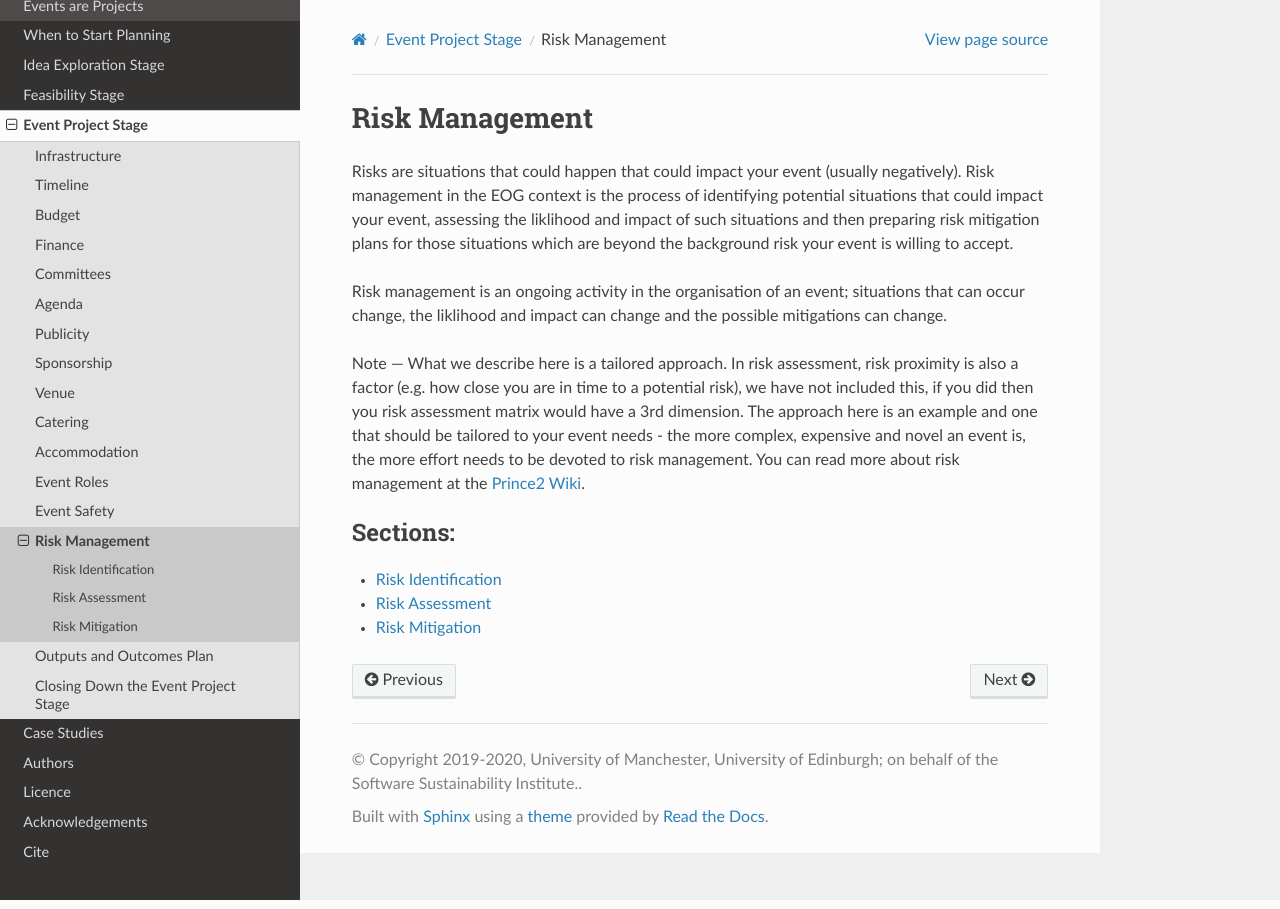
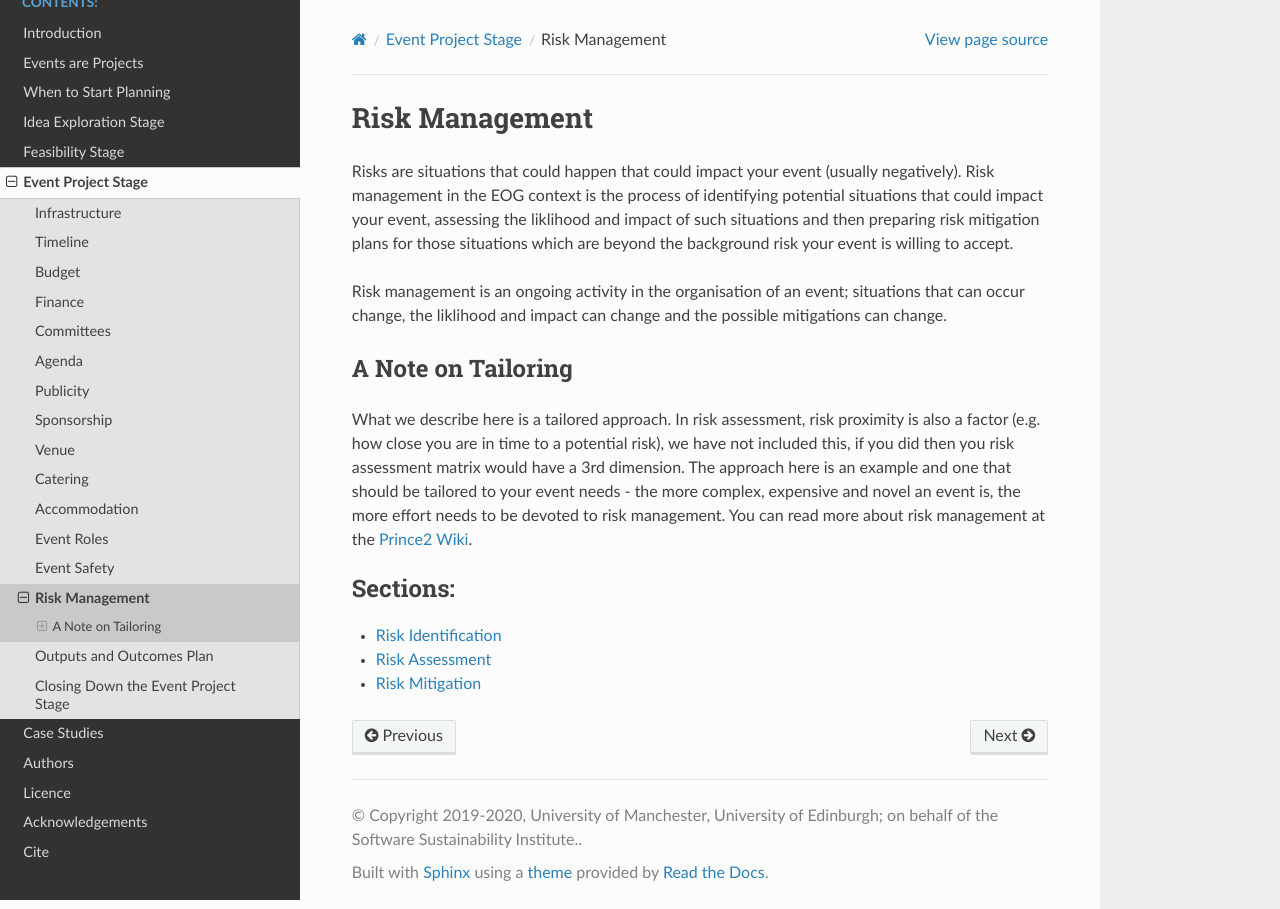
Before and after one commit to softwaresaved/event-organisation-guide, a Sphinx documentation site: the page built from docs/eog/eps-risk-management.rst, in a window 1280 px wide. Built offline with Sphinx 7.4.7 and the Read the Docs theme 2.0.0, drawn with Linux system fonts in a browser that asks for light colours.

Commit message:
some headings changes and a typo

```diff
--- a/docs/eog/eps-risk-management-identification.rst
+++ b/docs/eog/eps-risk-management-identification.rst
@@ -2,7 +2,7 @@
 
 Risk Identification
 ===================
-The first stage of risk management is identifying risks. Note that as risk management is an ongoing activity, new risks will be identified as the event organisation proceed, existing risks will be re-phrases and some will be deleted. Risk management will take place until the :doc:`eps-closing-down.rst`.
+The first stage of risk management is identifying risks. Note that as risk management is an ongoing activity, new risks will be identified as the event organisation proceed, existing risks will be re-phrases and some will be deleted. Risk management will take place until the :doc:`eps-closing-down`.
 
 Here are some examples of risks identified when organising an event such as the `Collaborations Workshop <https://software.ac.uk/programmes-and-events/collaborations-workshops>`_ or `CarpentryConnect <https://software.ac.uk/ccmcr19>`_.
 
--- a/docs/eog/eps-risk-management.rst
+++ b/docs/eog/eps-risk-management.rst
@@ -6,8 +6,8 @@
 
 Risk management is an ongoing activity in the organisation of an event; situations that can occur change, the liklihood and impact can change and the possible mitigations can change.
 
-Note
----
+A Note on Tailoring
+-------------------
 What we describe here is a tailored approach. In risk assessment, risk proximity is also a factor (e.g. how close you are in time to a potential risk), we have not included this, if you did then you risk assessment matrix would have a 3rd dimension. The approach here is an example and one that should be tailored to your event needs - the more complex, expensive and novel an event is, the more effort needs to be devoted to risk management. You can read more about risk management at the `Prince2 Wiki <https://prince2.wiki/theme/risk/>`_.
 
 .. toctree::
```
